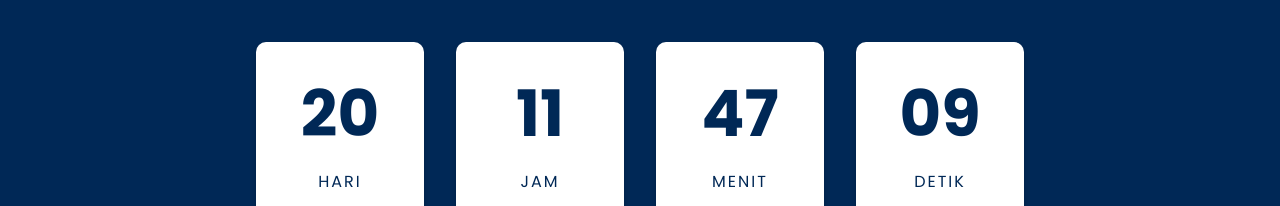
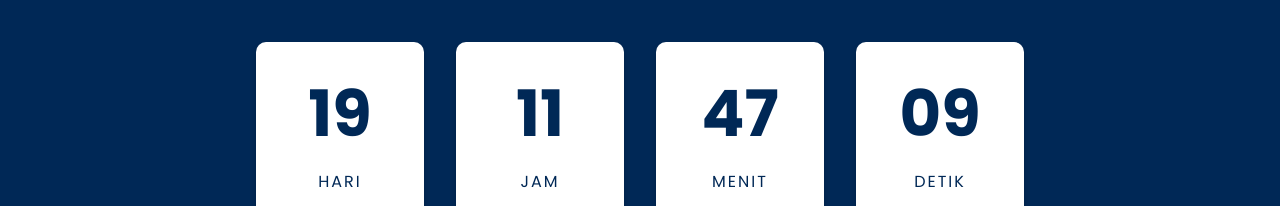
Before and after one commit to reidos87/TPTS1, a plain HTML site: page index.html in a window 1280 px wide. Shown: the part 484-690 px from the top of the page. Drawn offline with Linux system fonts and the light colour scheme.

Commit message:
Add files via upload

```diff
--- a/index.html
+++ b/index.html
@@ -138,8 +138,8 @@
     </div>
 
     <script>
-        // Set the date we're counting down to
-        const countDownDate = new Date("Sep 1, 2025 00:00:00 GMT+0800").getTime();
+        // Set the date we're counting down to: August 31, 2025 at 00:00:00 WITA (GMT+0800)
+        const countDownDate = new Date("Aug 31, 2025 00:00:00 GMT+0800").getTime();
 
         // Update the countdown every 1 second
         const x = setInterval(function() {
```
